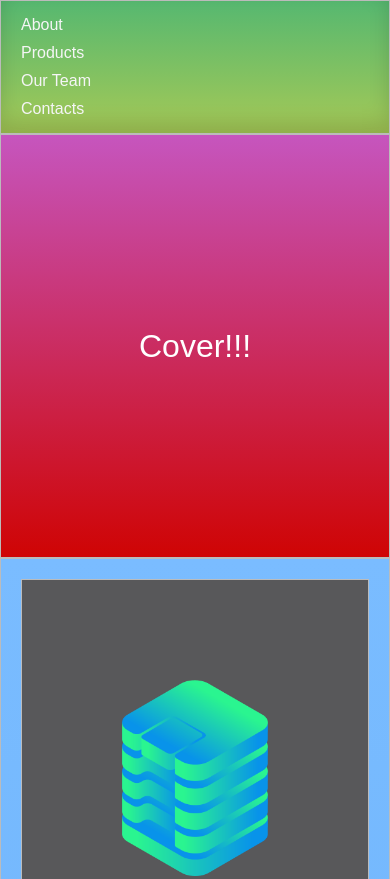
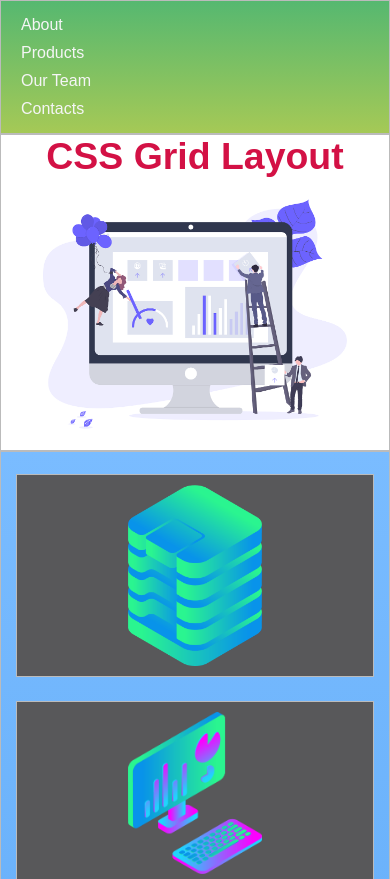
Before and after one commit to afide26/CSS-Grid-and-CSS-Layout---Demo-2, a plain HTML site: page index.html in a window 390 px wide. Shown: the top 879 px of the page. Drawn offline with Linux system fonts and the light colour scheme.

Commit message:
Add image to cover

```diff
--- a/index.html
+++ b/index.html
@@ -18,7 +18,10 @@
       <li class="push"><a href="#">Contacts</a></li>
     </ul>
   </nav>
-  <div class="zone red container">Cover!!!</div>
+  <div class="zone container">
+    <h3>CSS Grid Layout</h3>
+    <img class="cover" src="./img/undraw.png" alt="Undraw">
+  </div>
   <div class="zone blue grid-wrapper">
     <div class="box zone">
       <img src="./img/data_storage_2_2.png" alt="data-storage">
@@ -44,19 +47,12 @@
     <div class="box zone">
       <img src="./img/server_safe_2.png" alt="">
     </div>
-    <div class="box zone">
-      <img src="./img/undraw.png" alt="">
-    </div>
-  </div>
-  <div class="zone blue">
-    <h2 class="blue-title">Projects</h2>
-
   </div>
   <div class="zone yellow">
     <p>&copy;
       <script>
         document.write(new Date().getFullYear())
-      </script> by Alan Fidelino
+      </script> by Alan Fidelino as part of the Zero To Mastery Course
     </p>
   </div>
 </body>
--- a/style.css
+++ b/style.css
@@ -54,11 +54,36 @@ html {
 }
 
 /* Cover Styles */
+.red {
+  background: #C655BE;
+  /* Old browsers */
+  background: -moz-linear-gradient(top, #C655BE 0%, #cf0404 100%);
+  /* FF3.6+ */
+  background: -webkit-gradient(linear, left top, left bottom, color-stop(0%, #C655BE), color-stop(100%, #cf0404));
+  /* Chrome,Safari4+ */
+  background: -webkit-linear-gradient(top, #C655BE 0%, #cf0404 100%);
+  /* Chrome10+,Safari5.1+ */
+  background: -o-linear-gradient(top, #C655BE 0%, #cf0404 100%);
+  /* Opera 11.10+ */
+  background: -ms-linear-gradient(top, #C655BE 0%, #cf0404 100%);
+  /* IE10+ */
+  background: linear-gradient(top, #C655BE 0%, #cf0404 100%);
+  /* W3C */
+}
+
 .container {
   display: flex;
   justify-content: center;
   align-items: center;
-  height: 50vh;
+  height: auto;
+}
+
+.cover {
+  width: 50%;
+}
+
+.container h3 {
+  color: #d31145;
 }
 
 /* End of cover styles */
@@ -80,6 +105,15 @@ html {
   width: 100%;
 }
 
+.yellow {
+  padding: 5px 0;
+}
+
+.yellow p {
+  font-size: 1rem;
+  text-align: center;
+}
+
 /* End of Project Grid */
 
 /* Media Queries */
@@ -94,9 +128,36 @@ html {
     padding: 5px 20px;
   }
 
+  .cover {
+    width: 95%;
+  }
 
   .push {
     margin: 0;
+  }
+
+  .grid-wrapper {
+    padding: 20px 0;
+  }
+
+  .container {
+    flex-direction: column;
+  }
+
+  .box:first-child {
+    margin-top: 20px;
+  }
+
+  .box:nth-child(n+1) {
+    background: #58585a;
+    padding: 10px;
+    margin: 2px 15px;
+  }
+
+  .box>img {
+    display: block;
+    width: 40%;
+    margin: 0 auto;
   }
 }
 
@@ -127,22 +188,7 @@ html {
 /***********************************************************************
  *  Red Background
  **********************************************************************/
-.red {
-  background: #C655BE;
-  /* Old browsers */
-  background: -moz-linear-gradient(top, #C655BE 0%, #cf0404 100%);
-  /* FF3.6+ */
-  background: -webkit-gradient(linear, left top, left bottom, color-stop(0%, #C655BE), color-stop(100%, #cf0404));
-  /* Chrome,Safari4+ */
-  background: -webkit-linear-gradient(top, #C655BE 0%, #cf0404 100%);
-  /* Chrome10+,Safari5.1+ */
-  background: -o-linear-gradient(top, #C655BE 0%, #cf0404 100%);
-  /* Opera 11.10+ */
-  background: -ms-linear-gradient(top, #C655BE 0%, #cf0404 100%);
-  /* IE10+ */
-  background: linear-gradient(top, #C655BE 0%, #cf0404 100%);
-  /* W3C */
-}
+
 
 /***********************************************************************
  *  Yellow Background
```
Also changed, not shown: img/cover.jpg (added).
